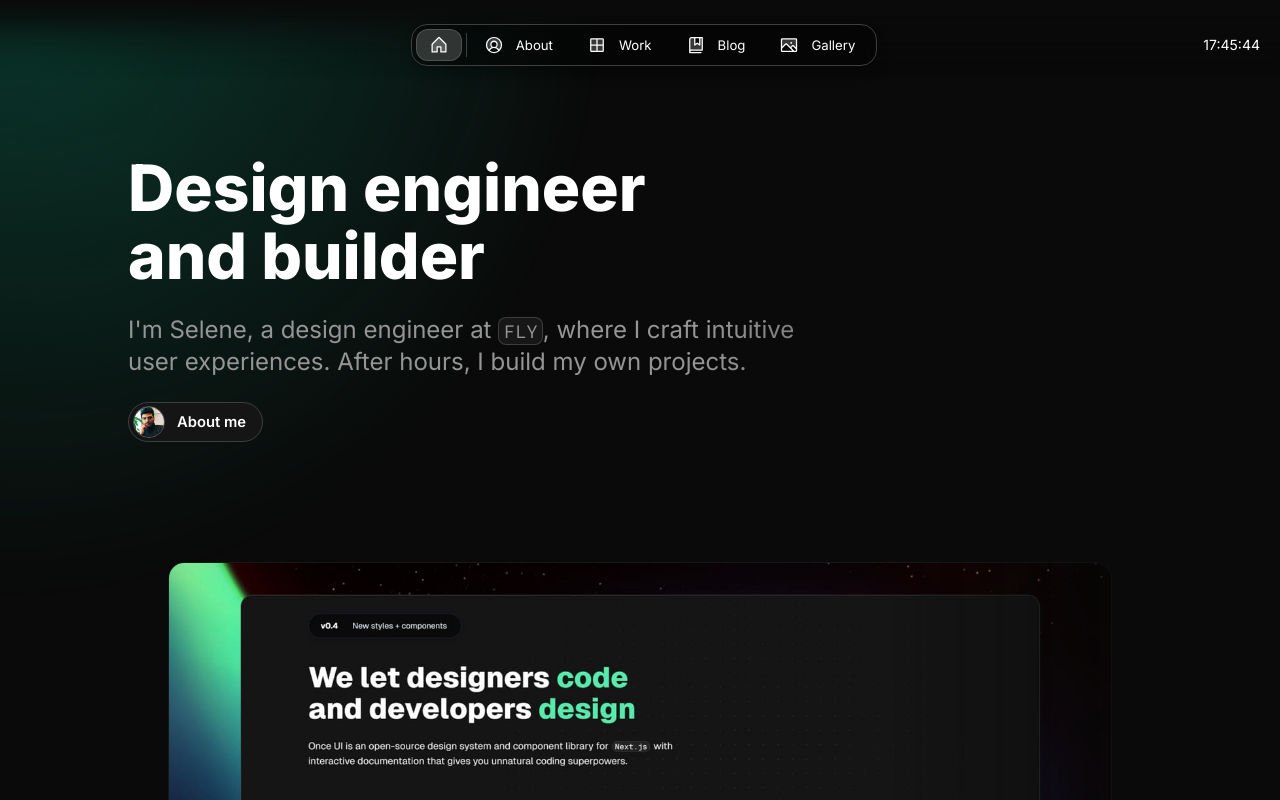
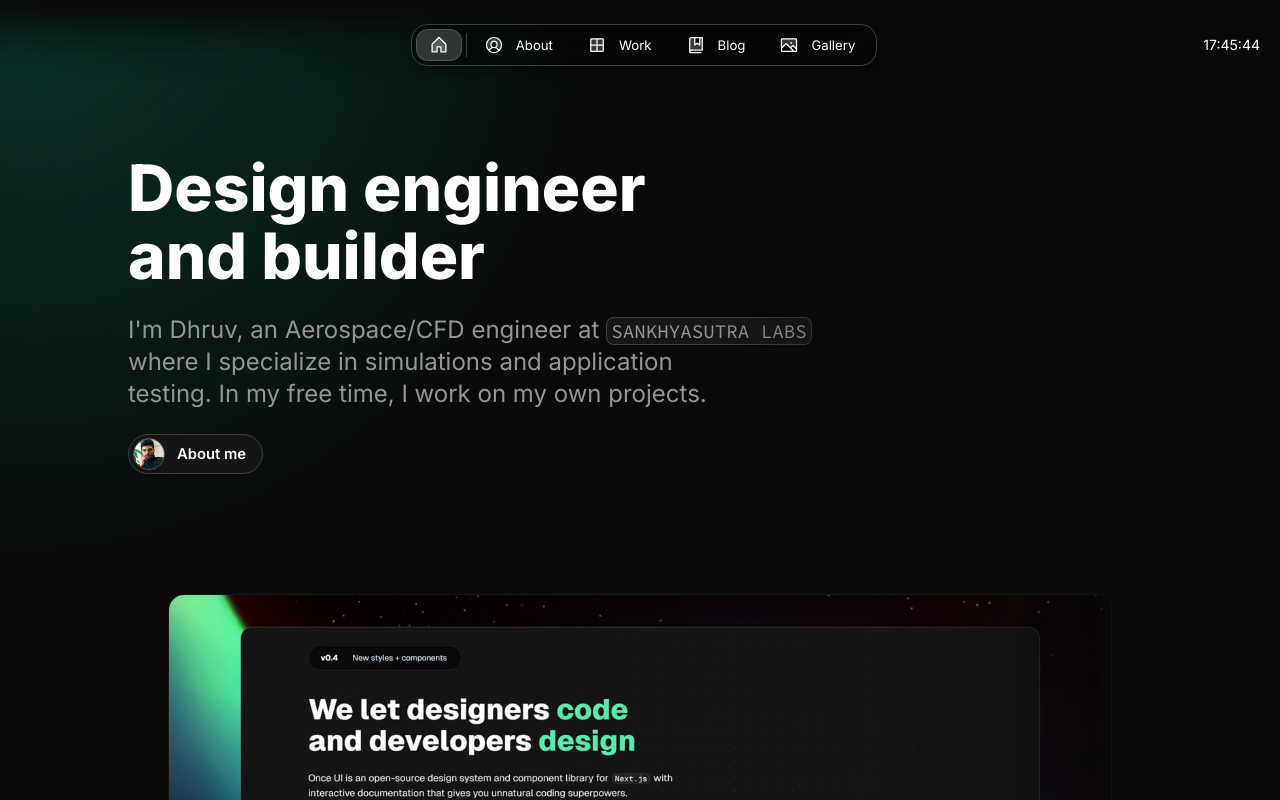
Before and after one commit to dhruvhaldar/portfolio, a Next.js app: page / in a window 1280 px wide. Shown: the top 800 px of the page. Built offline with nearby package versions, Linux system fonts and the light colour scheme.

Commit message:
update content.js

```diff
--- a/src/app/resources/content.js
+++ b/src/app/resources/content.js
@@ -50,8 +50,7 @@ const home = {
   headline: <>Design engineer and builder</>,
   subline: (
     <>
-      I'm Selene, a design engineer at <InlineCode>FLY</InlineCode>, where I craft intuitive
-      <br /> user experiences. After hours, I build my own projects.
+      I'm Dhruv, an Aerospace/CFD engineer at <InlineCode>SANKHYASUTRA LABS</InlineCode> where I specialize in simulations and application testing. In my free time, I work on my own projects.
     </>
   ),
 };
```
